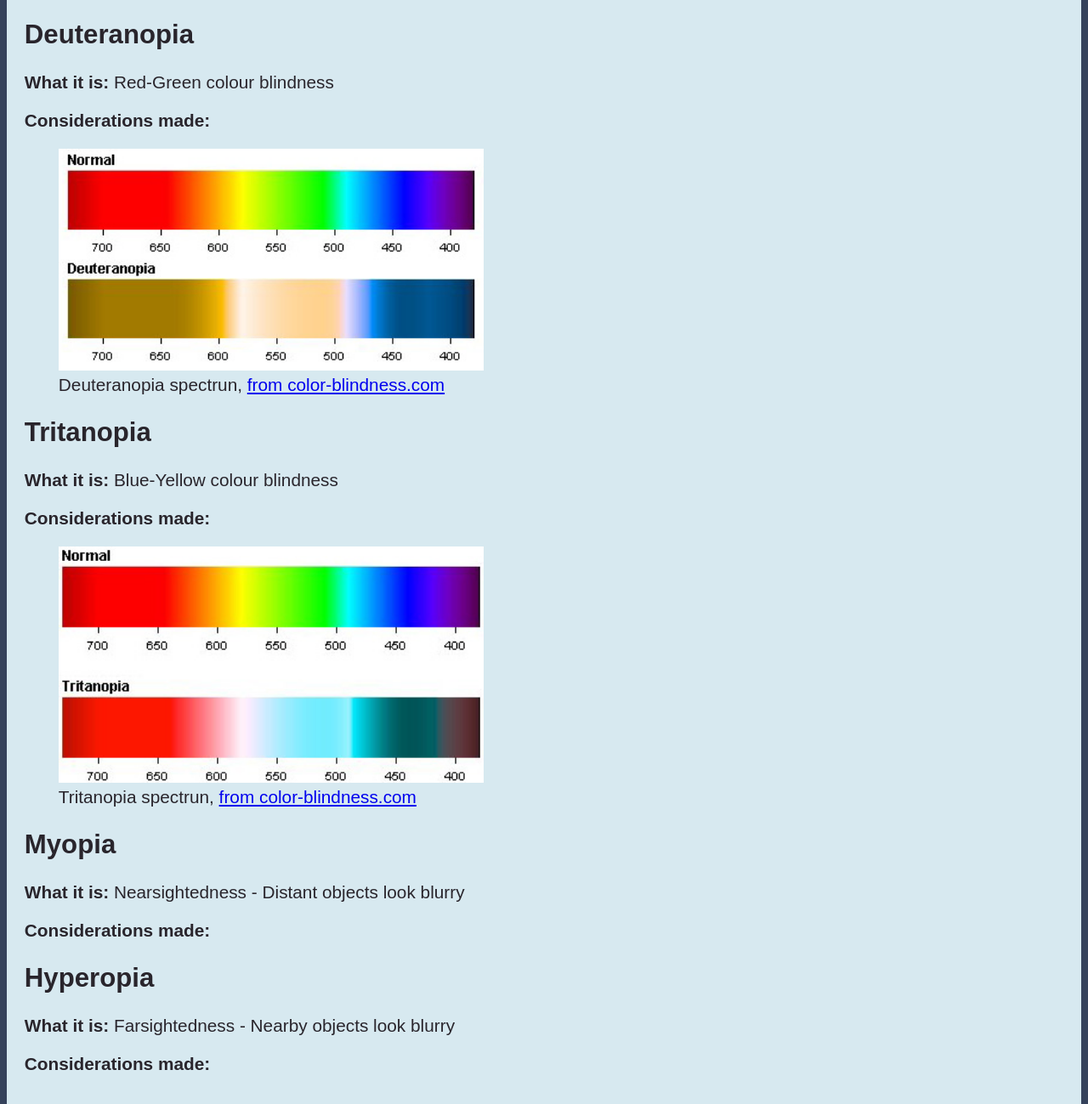
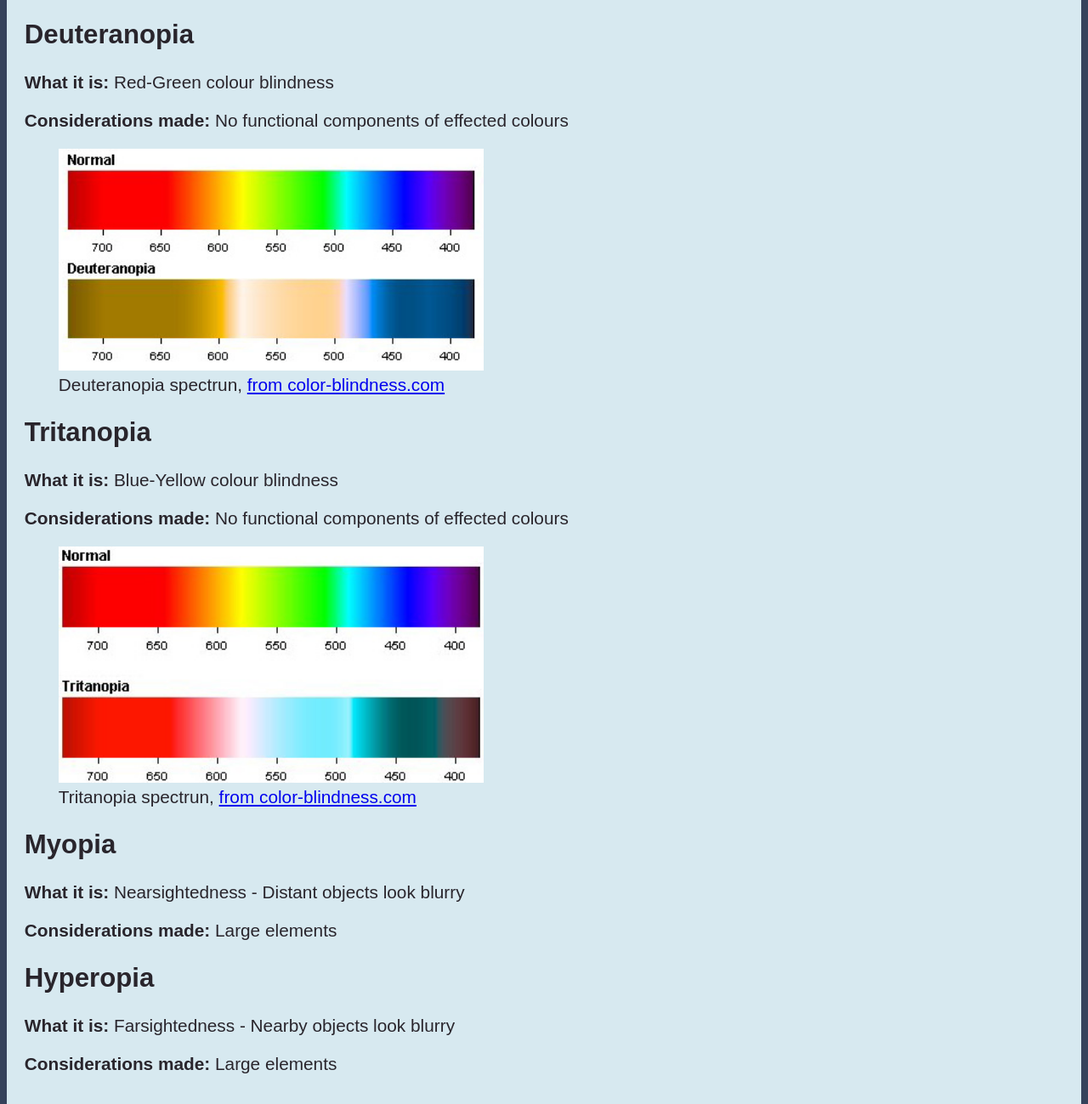
Before and after one commit to J-Wll/AriaExercises, a plain HTML site: page examples/ex02.html in a window 1280 px wide. Shown: the part 1501-2800 px from the top of the page at 85% size. Drawn offline with Linux system fonts and the light colour scheme.

Commit message:
More detail to articles

```diff
--- a/examples/ex02.html
+++ b/examples/ex02.html
@@ -92,7 +92,7 @@
             <article>
                 <h2>Protanopia</h2>
                 <p><b>What it is: </b>Red-Green & Blue-Green colour blindness</p>
-                <p><b>Considerations made:</b></p>
+                <p><b>Considerations made:</b> No functional components of effected colours</p>
                 <figure>
                     <img src="/images/protanopia-color-spectrum.jpg" />
                     <figcaption>
@@ -105,7 +105,7 @@
             <article>
                 <h2>Deuteranopia</h2>
                 <p><b>What it is: </b>Red-Green colour blindness</p>
-                <p><b>Considerations made:</b></p>
+                <p><b>Considerations made:</b> No functional components of effected colours</p>
                 <figure>
                     <img src="/images/deuteranopia-color-spectrum.jpg" />
                     <figcaption>
@@ -118,7 +118,7 @@
             <article>
                 <h2>Tritanopia</h2>
                 <p><b>What it is: </b>Blue-Yellow colour blindness</p>
-                <p><b>Considerations made:</b></p>
+                <p><b>Considerations made:</b> No functional components of effected colours</p>
                 <figure>
                     <img src="/images/tritanopia-color-spectrum.jpg" />
                     <figcaption>
@@ -131,12 +131,12 @@
             <article>
                 <h2>Myopia</h2>
                 <p><b>What it is: </b>Nearsightedness - Distant objects look blurry</p>
-                <p><b>Considerations made:</b></p>
+                <p><b>Considerations made:</b>  Large elements</p>
             </article>
             <article>
                 <h2>Hyperopia</h2>
                 <p><b>What it is: </b>Farsightedness - Nearby objects look blurry</p>
-                <p><b>Considerations made:</b></p>
+                <p><b>Considerations made:</b>  Large elements</p>
             </article>
         </aside>
     </div>
```
